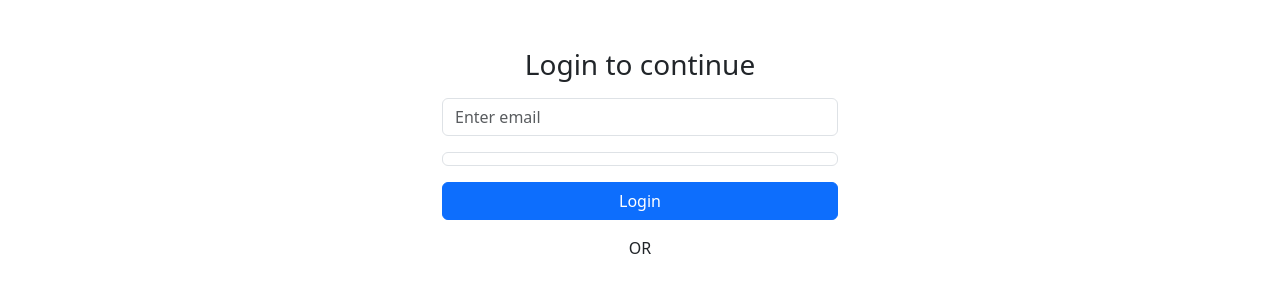
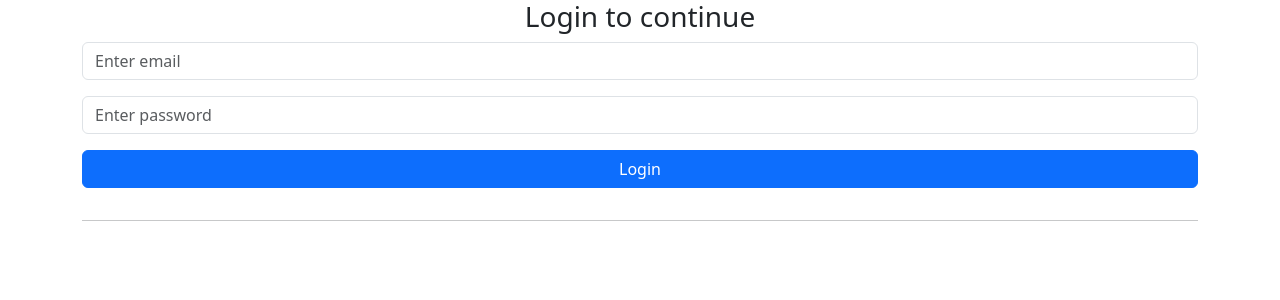
Before and after one commit to Devadarsh4/expense-app-client, a React (Vite) app: page / in a window 1280 px wide. Shown: the top 300 px of the page. Built offline with nearby package versions, Linux system fonts and the light colour scheme; no server answers.

Commit message:
class question valiadter

```diff
--- a/src/pages/Login.jsx
+++ b/src/pages/Login.jsx
@@ -11,33 +11,33 @@ function Login({ setUser }) {
     password: "",
   });
 
-  const [error, setError] = useState("");
+  const [errors, setErrors] = useState({});
   const [loading, setLoading] = useState(false);
 
-  /* ================= INPUT CHANGE ================= */
-  const handleChange = (e) => {
-    const { name, value } = e.target;
-    setFormData((prev) => ({ ...prev, [name]: value }));
+  const handleChange = (event) => {
+    const { name, value } = event.target;
+    setFormData({ ...formData, [name]: value });
   };
 
   /* ================= EMAIL LOGIN ================= */
-  const handleFormSubmit = async (e) => {
-    e.preventDefault();
+  const handleFormSubmit = async (event) => {
+    event.preventDefault();
     setLoading(true);
-    setError("");
 
     try {
-      const res = await axios.post(
+      const response = await axios.post(
         "http://localhost:5001/auth/login",
         formData,
         { withCredentials: true }
       );
 
-      // ✅ make sure backend returns user
-      setUser(res.data.user);
+      setUser(response.data.user);
       navigate("/dashboard");
-    } catch (err) {
-      setError(err.response?.data?.message || "Login failed");
+    } catch (error) {
+      setErrors({
+        message:
+          error.response?.data?.message || "Login failed",
+      });
     } finally {
       setLoading(false);
     }
@@ -45,68 +45,70 @@ function Login({ setUser }) {
 
   /* ================= GOOGLE LOGIN ================= */
   const handleGoogleSuccess = async (credentialResponse) => {
-    try {
     if (!credentialResponse?.credential) {
-        setError("Google token missing");
+      setErrors({ message: "Google token missing" });
       return;
     }
 
-      const res = await axios.post(
+    try {
+      const response = await axios.post(
         "http://localhost:5001/auth/google-auth",
-        {
-          idToken: credentialResponse.credential, // ✅ must match backend
-        },
+        { idToken: credentialResponse.credential },
         { withCredentials: true }
       );
 
-      setUser(res.data.user);
+      setUser(response.data.user);
       navigate("/dashboard");
-    } catch (err) {
-      console.error("Google login error:", err);
-      setError("Google login failed");
+    } catch (error) {
+      setErrors({ message: "Google login failed" });
     }
   };
 
   return (
-    <div className="container mt-5" style={{ maxWidth: "420px" }}>
-      <h3 className="text-center mb-3">Login to continue</h3>
+    <div className="container text-center">
+      <h3>Login to continue</h3>
 
-      {error && <div className="alert alert-danger">{error}</div>}
+      {errors.message && (
+        <div className="alert alert-danger">{errors.message}</div>
+      )}
 
       <form onSubmit={handleFormSubmit}>
+        <div className="mb-3">
           <input
-          className="form-control mb-3"
+            className="form-control"
             type="email"
             name="email"
             placeholder="Enter email"
             value={formData.email}
             onChange={handleChange}
-          required
           />
+        </div>
 
-        <inpu
-          className="form-control mb-3"
+        <div className="mb-3">
+          <input
+            className="form-control"
             type="password"
             name="password"
             placeholder="Enter password"
             value={formData.password}
             onChange={handleChange}
-          required
           />
+        </div>
 
         <button className="btn btn-primary w-100 mb-3" disabled={loading}>
           {loading ? "Logging in..." : "Login"}
         </button>
       </form>
 
-      <div className="text-center mb-2">OR</div>
+      <hr />
 
-      <div className="d-flex justify-content-center">
+      {/* 🔐 GOOGLE LOGIN */}
       <GoogleLogin
         onSuccess={handleGoogleSuccess}
-          onError={() => setError("Google login failed")}
+        onError={() =>
+          setErrors({ message: "Google Login Failed" })
+        }
       />
-      </div>
     </div>
   );
 }
```
Lines whose indentation alone changed are shown as unchanged.
